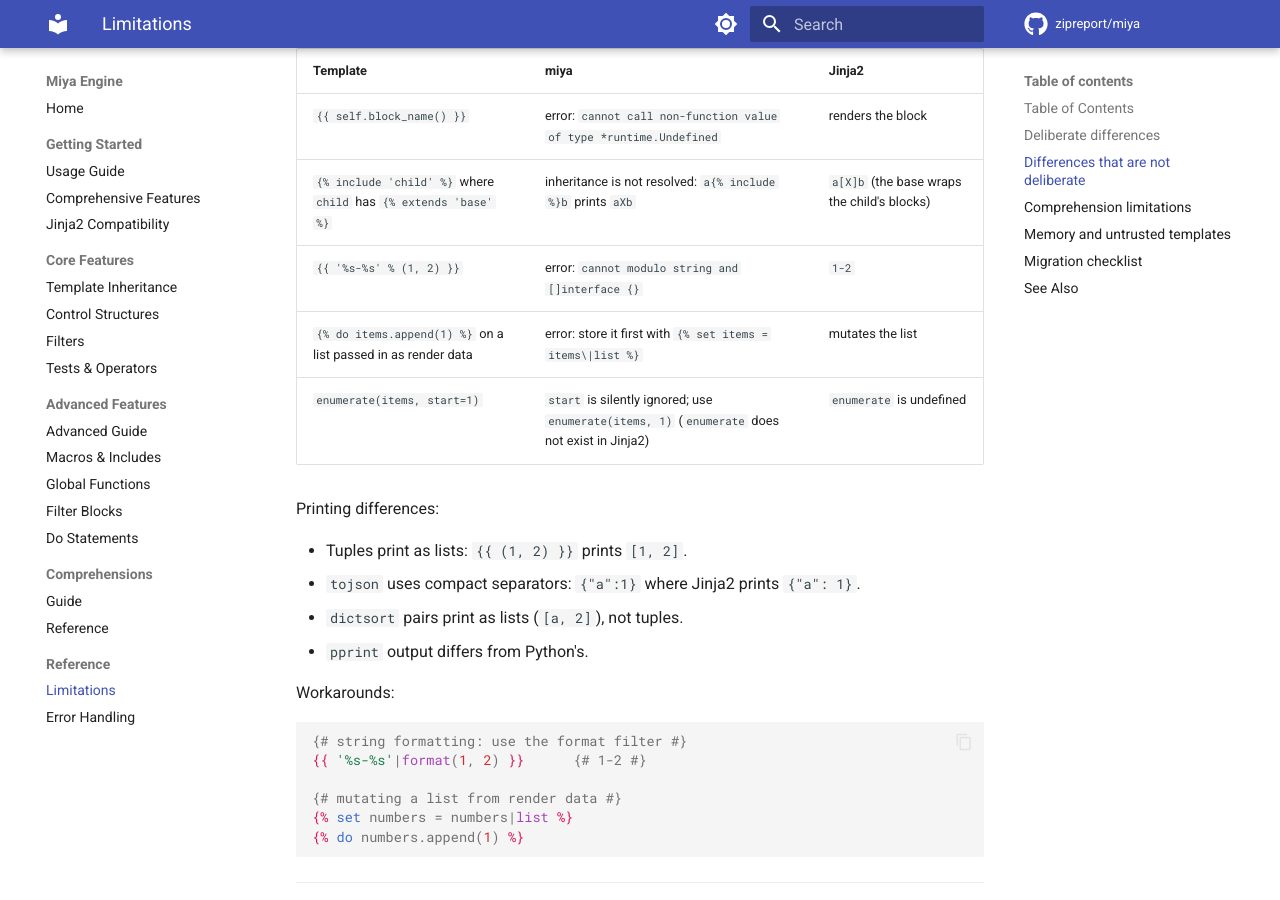
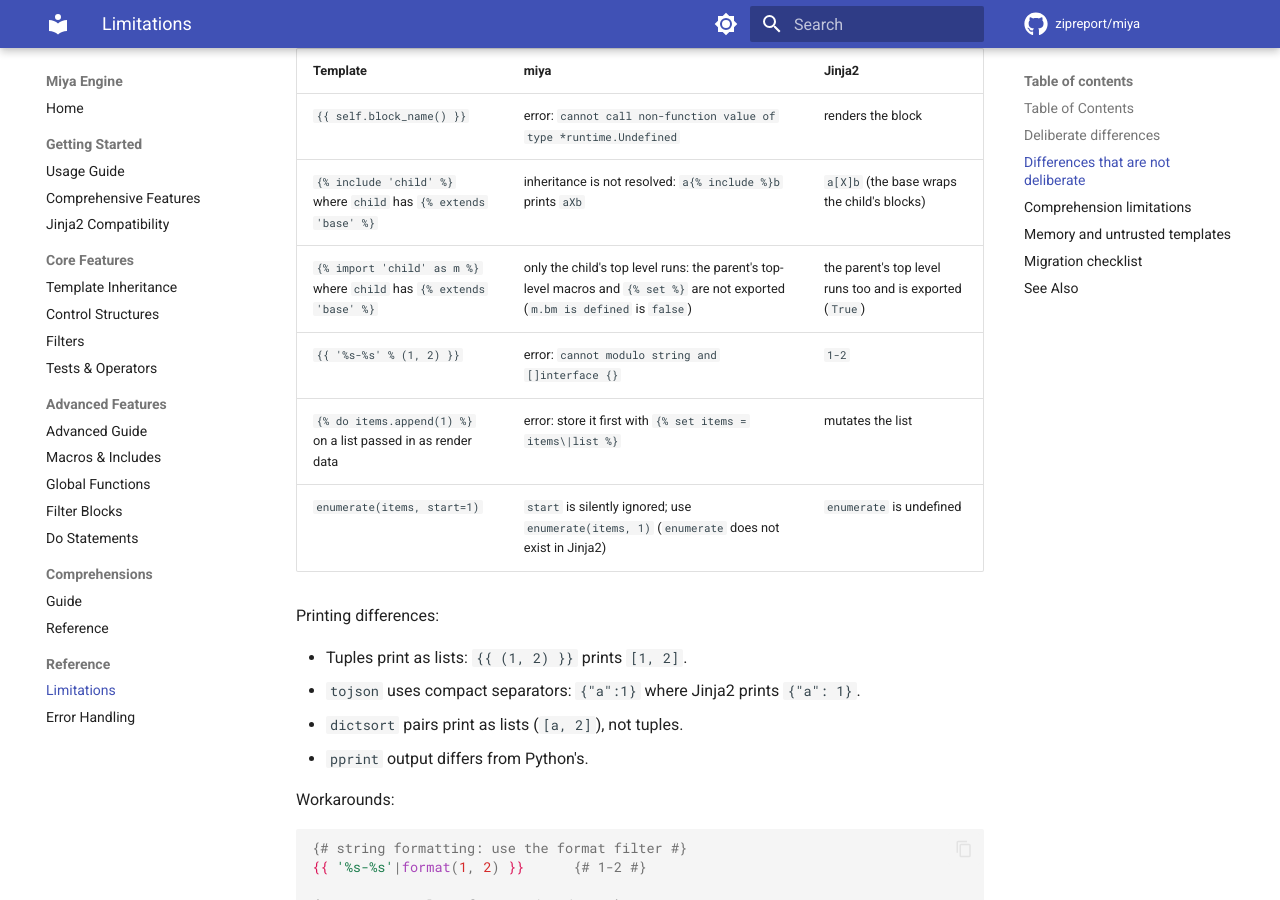
Before and after one commit to zipreport/miya, an MkDocs documentation site: the page built from docs/MIYA_LIMITATIONS.md, in a window 1280 px wide and 900 px high, scrolled down 1462 px. Built offline with MkDocs 1.6.1 and Material for MkDocs 9.7.7, drawn with Linux system fonts in a browser that asks for light colours; comment, search, counter and statistics services are not loaded.

Commit message:
docs: import of an extending template runs only the child's top level
Co-Authored-By: Claude Opus 5.5 <noreply@anthropic.com>

```diff
--- a/CHANGELOG.md
+++ b/CHANGELOG.md
@@ -170,7 +170,7 @@ The format is based on [Keep a Changelog](https://keepachangelog.com/en/1.1.0/).
 - **Breaking:** imported templates run without the importer's context, as in Jinja2. `{% import %}` and `{% from %}` macros no longer see render variables or variables set before the import. Write `{% import "x.html" as x with context %}` (or `from ... import ... with context`) to keep the old visibility. Imports with context are built fresh each time, so a loop no longer reuses the first iteration's values.
 - **Breaking:** importing a template that does not exist, or one with a syntax error, is an error. Previously both rendered silently.
 - **Breaking:** a top-level `{% set %}` in an imported template that fails to evaluate (for example a strict-mode undefined variable) fails the render. Previously the variable silently held the text `[Variable x from file]`.
-- Within one render, every import of a template *without* context shares one module, as in Jinja2 (an imported `namespace()` counter keeps counting across imports in a loop). Imports with context are built fresh each time. Unlike Jinja2, modules are never shared between renders.
+- Within one render, every import of a template *without* context shares one module, as in Jinja2 (an imported `namespace()` counter keeps counting across imports in a loop). Imports with context are built fresh each time. Unlike Jinja2, modules are never shared between renders. Importing a template that `{% extends %}` another runs only the child's top level: the parent's top-level macros and `{% set %}` are not exported, whereas Jinja2 exports them.
 - `{{ x is defined }}` is false when `x` holds an undefined value (`{% set x = nope %}`), as in Jinja2. In strict mode, printing a name that a `{% from %}` import did not find raises an error.
 - `runtime.ImportSystem.LoadTemplateNamespace` uses the context it is given as the module context, without cloning it, writes to it, and expects the loader to return an error for a missing template (`TemplateExists` is not consulted). An import on an evaluator that has no import system (for example one an extension creates with `runtime.NewEvaluator()`) is an error instead of binding placeholder macros.
 - **Breaking:** a keyword argument a filter cannot honour is an error instead of being ignored: an unknown name, or any keyword on a filter without declared parameters, including custom filters. Declare a custom filter's parameters with `Environment.SetFilterParams` or `Environment.AddFilterWithParams`; the error message says so.
--- a/docs/MIYA_LIMITATIONS.md
+++ b/docs/MIYA_LIMITATIONS.md
@@ -40,6 +40,7 @@ These are bugs or gaps, not design decisions.
 |----------|------|--------|
 | `{{ self.block_name() }}` | error: `cannot call non-function value of type *runtime.Undefined` | renders the block |
 | `{% include 'child' %}` where `child` has `{% extends 'base' %}` | inheritance is not resolved: `a{% include %}b` prints `aXb` | `a[X]b` (the base wraps the child's blocks) |
+| `{% import 'child' as m %}` where `child` has `{% extends 'base' %}` | only the child's top level runs: the parent's top-level macros and `{% set %}` are not exported (`m.bm is defined` is `false`) | the parent's top level runs too and is exported (`True`) |
 | `{{ '%s-%s' % (1, 2) }}` | error: `cannot modulo string and []interface {}` | `1-2` |
 | `{% do items.append(1) %}` on a list passed in as render data | error: store it first with `{% set items = items\|list %}` | mutates the list |
 | `enumerate(items, start=1)` | `start` is silently ignored; use `enumerate(items, 1)` (`enumerate` does not exist in Jinja2) | `enumerate` is undefined |
```
